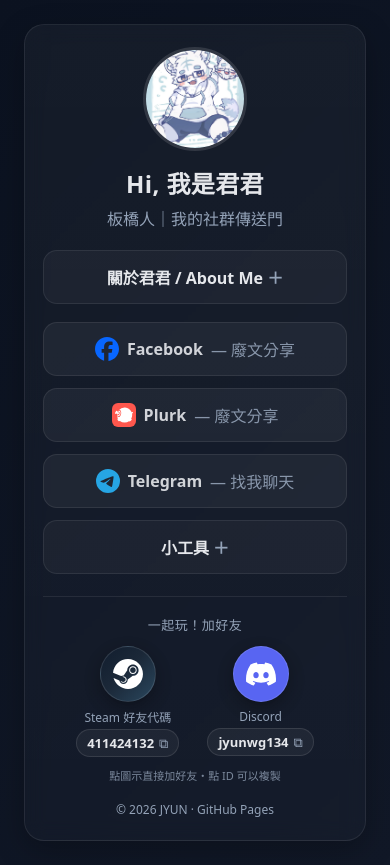
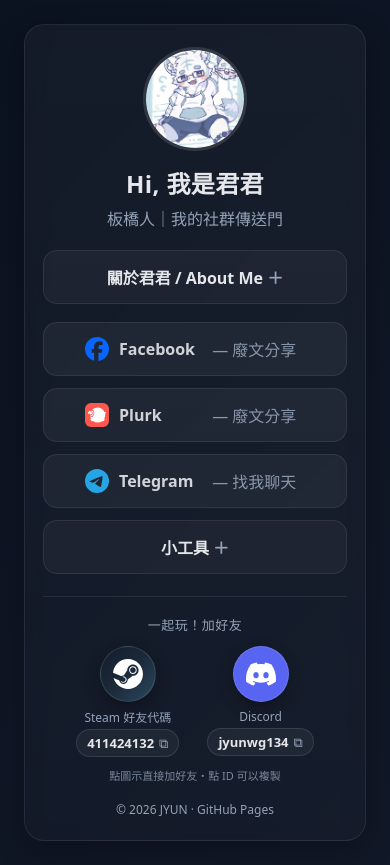
Before and after one commit to JYUnWG/JYUnWG.github.io, a plain HTML site: page index.html in a window 390 px wide. Drawn offline with Linux system fonts and the light colour scheme.

Commit message:
Align link button icon/name/description into fixed columns
Co-Authored-By: Claude Opus 5.5 <noreply@anthropic.com>
Claude-Session: https://claude.ai/code/session_01RLccyHVUCMQwD8QGyHWhpm

```diff
--- a/index.html
+++ b/index.html
@@ -187,11 +187,14 @@
       margin-top: 12px;
     }
 
+    /* 圖示｜名稱｜說明 三欄固定寬度：每顆按鈕的欄位都對齊，整組仍置中 */
     .btn {
-      display: flex;
+      display: grid;
+      grid-template-columns: 24px 5.2em 5.8em;
+      text-align: left;
       justify-content: center;
       align-items: center;
-      gap: 10px;
+      column-gap: 12px;
 
       padding: 14px 16px;
 
@@ -474,7 +477,7 @@
       }
 
       .btn {
-        gap: 8px;
+        column-gap: 10px;
       }
     }
   </style>
```
